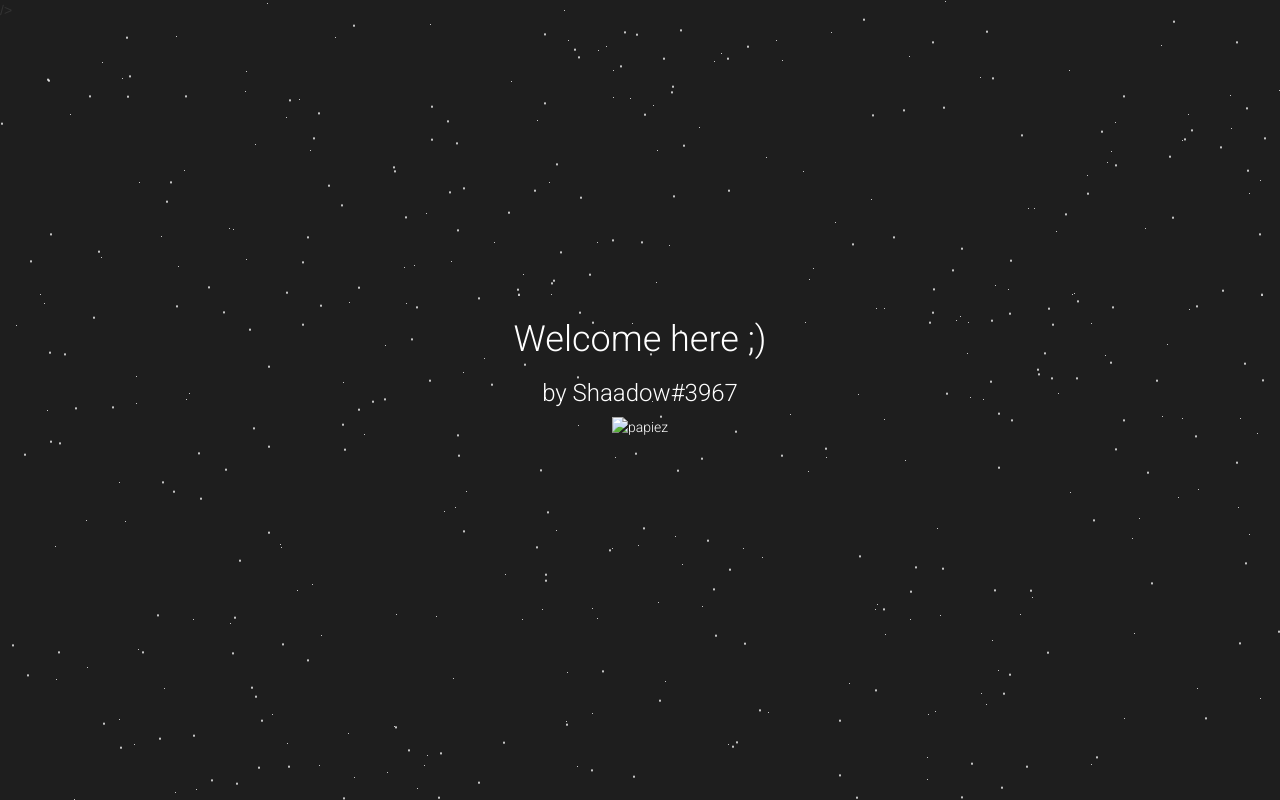
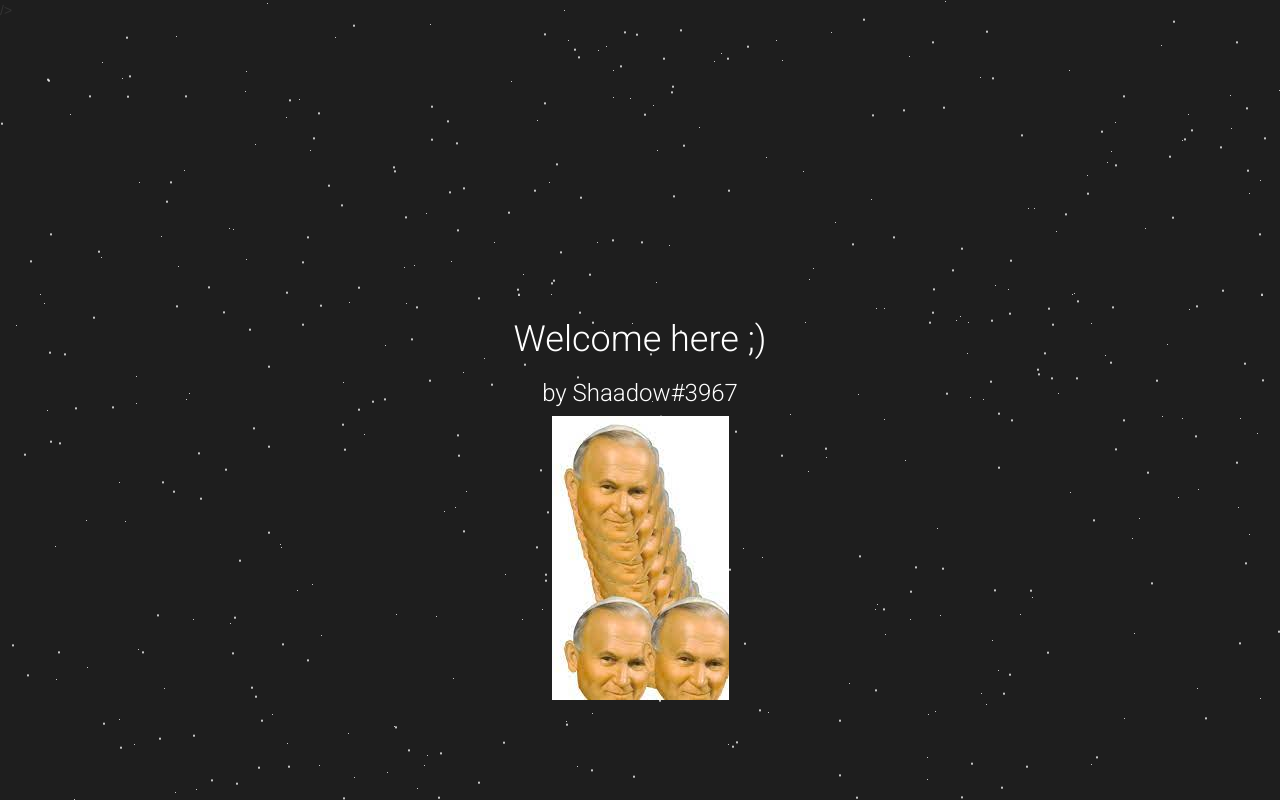
Before and after one commit to shaadow02/shaadow02.github.io, a plain HTML site: page index.html in a window 1280 px wide. Drawn offline with nearby package versions, Linux system fonts and the light colour scheme.

Commit message:
Update index.html

```diff
--- a/index.html
+++ b/index.html
@@ -188,7 +188,7 @@
       <div class="container">
         <h1>Welcome here ;)</h1>
         <h3>by Shaadow#3967</h3>
-		<img src="papiez.jpg" alt="papiez">
+		<img src="papiez.png" alt="papiez">
         <br />
         <h5>
           <br />
```
